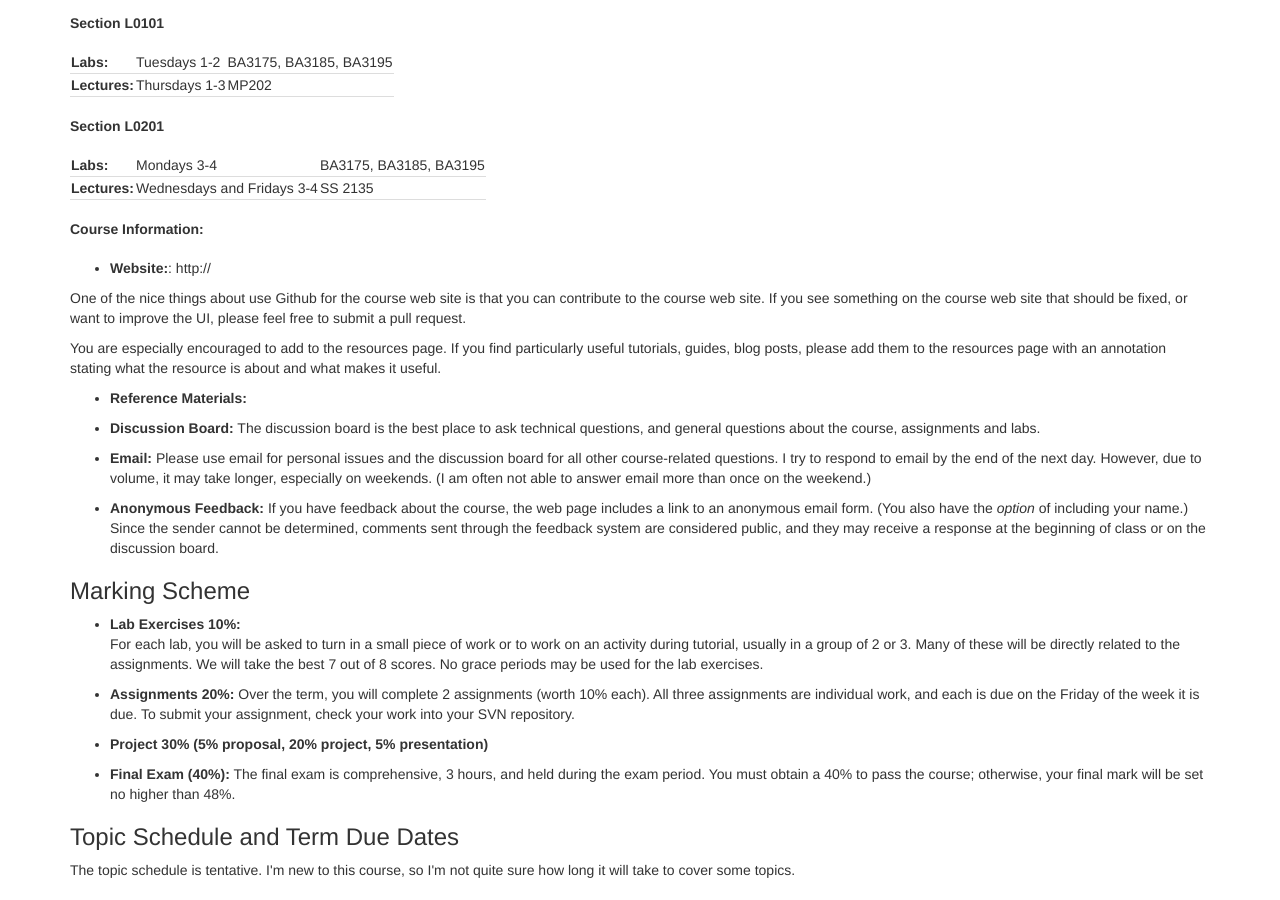
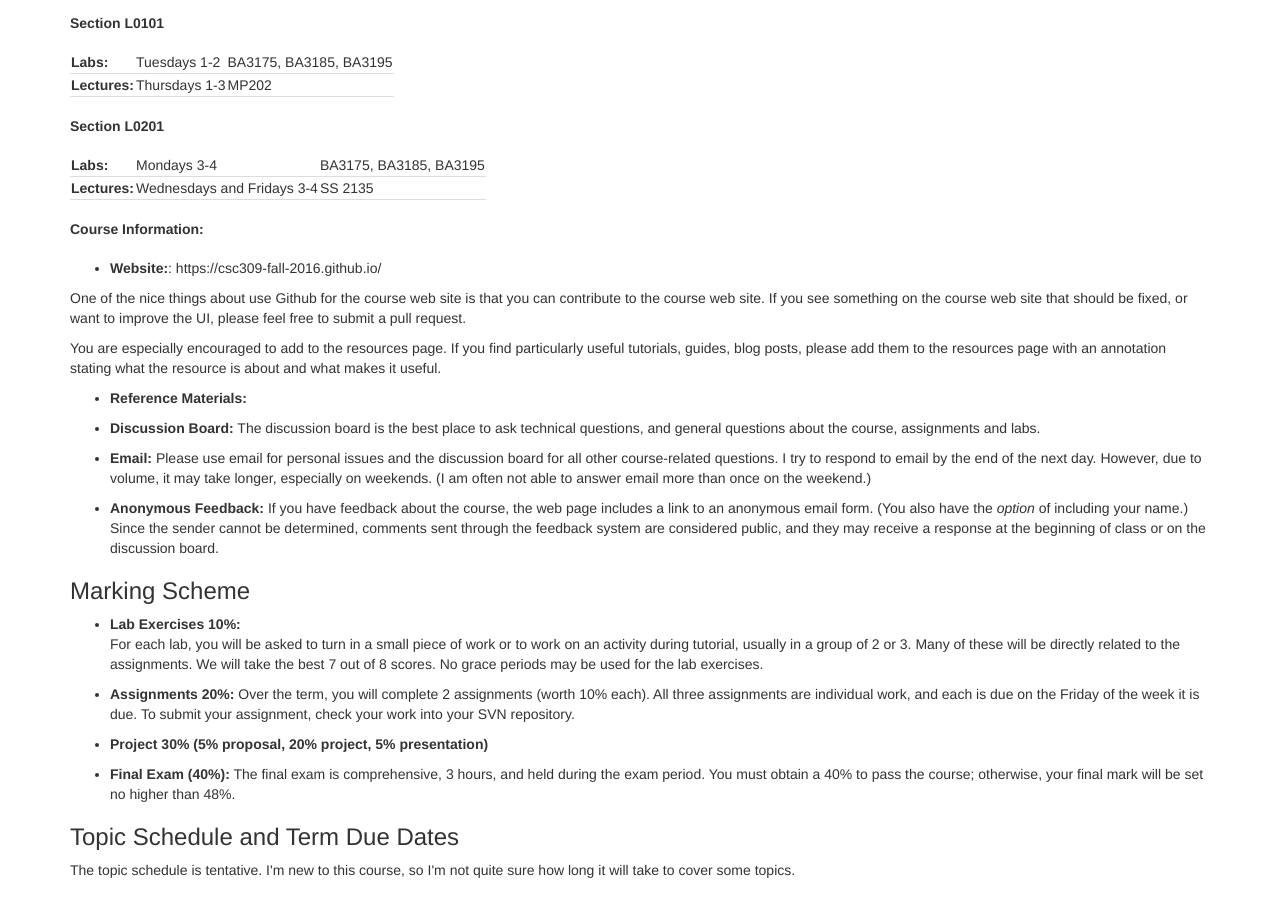
Before and after one commit to nigef/CSC309-Fall-2016.github.io, a Jekyll site: the page built from info.md, in a window 1280 px wide and 900 px high, scrolled down 908 px. Built offline with Jekyll 4.4.1, drawn with Linux system fonts in a browser that asks for light colours; nearby versions of some CDN libraries; library files that are not in the unit come from our copies.

Commit message:
fixing small things

```diff
--- a/_config.yml
+++ b/_config.yml
@@ -3,7 +3,7 @@
 permalink: /:categories/:year/:month/:day/:title
 
 exclude: [".rvmrc", ".rbenv-version", "README.md", "Rakefile", "changelog.md"]
-highlighter: pygments
+highlighter: rouge
 
 # https://help.github.com/articles/migrating-your-pages-site-from-maruku
 markdown: kramdown
--- a/info.md
+++ b/info.md
@@ -48,7 +48,7 @@ At the end of this course you will be able to:
 
 #### Course Information:
 
-- **Website:**: http://
+- **Website:**: https://csc309-fall-2016.github.io/
 
 One of the nice things about use Github for the course web site is that you can contribute to the course web site. If you see something on the course web site that should be fixed, or want to improve the UI, please feel free to submit a pull request.
 
@@ -118,9 +118,6 @@ The final exam is comprehensive, 3 hours, and held during the exam period. You m
 <tr> <td>13</td> <td>5 Dec</td> <td>Demos</td> <td></td><td></td>
 </tr>
 
-
-
-
 </table>
 
 
```
Also changed, not shown: index.md (+1 -0 lines).
